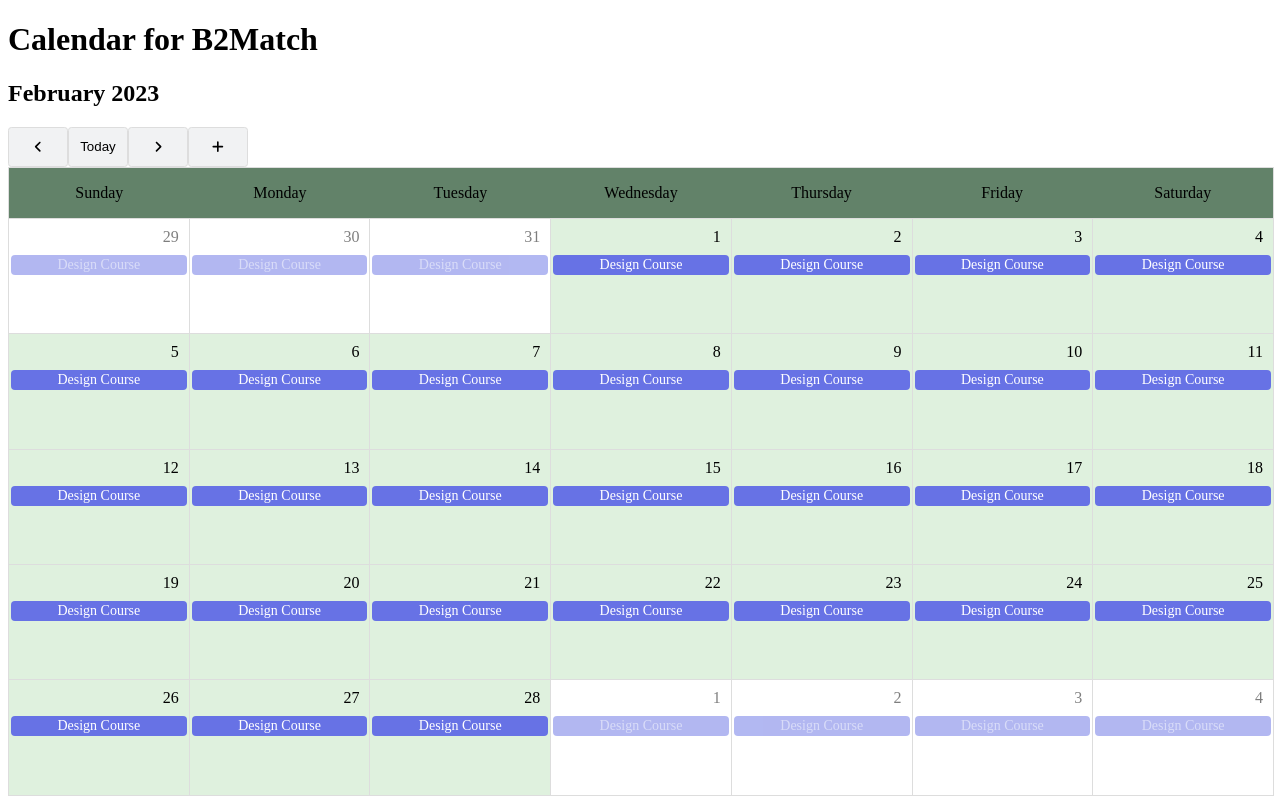
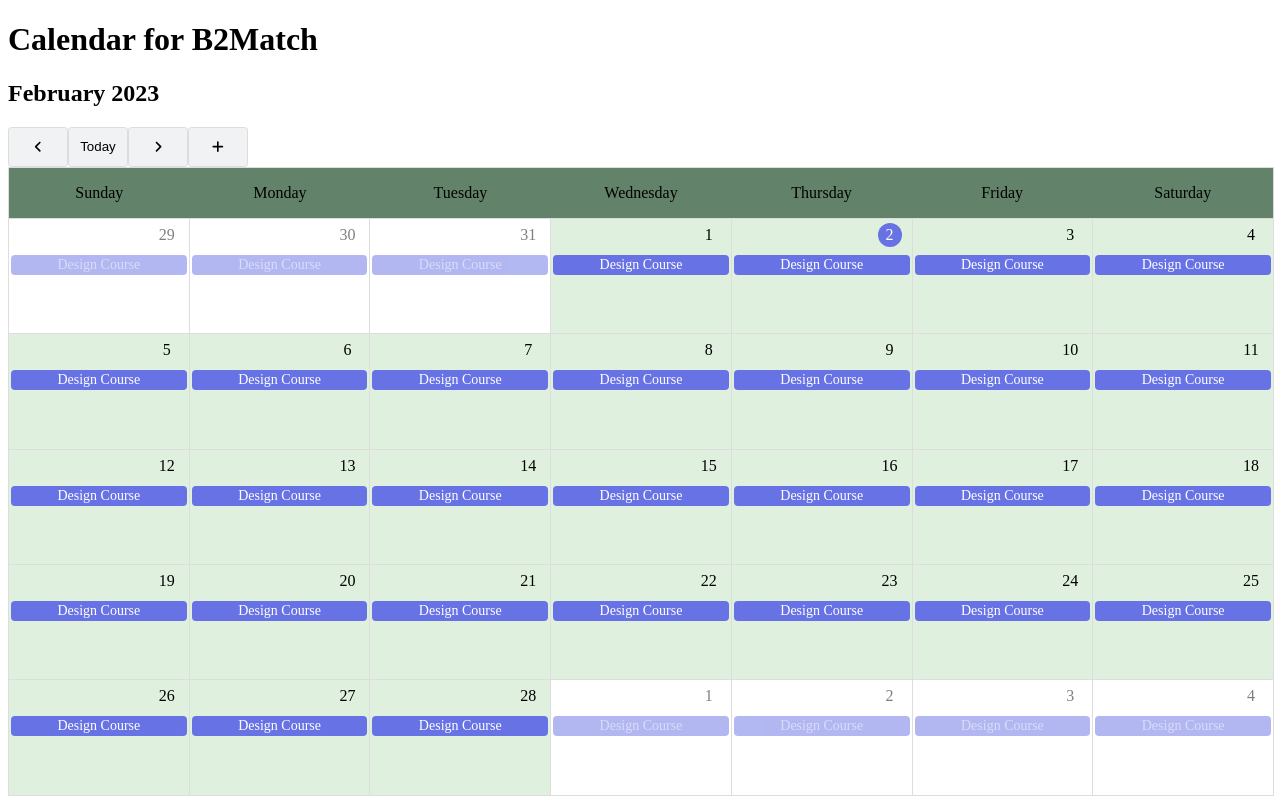
Before and after one commit to roberth6060/react-calender-app, a React (Create React App) app: page / in a window 1280 px wide. Built offline with nearby package versions, Linux system fonts and the light colour scheme.

Commit message:
added feature to track current day

```diff
--- a/src/components/CalendarGrid/CalendarGrid.tsx
+++ b/src/components/CalendarGrid/CalendarGrid.tsx
@@ -74,7 +74,7 @@ nextDays.splice(remainder);
 return (
     <CalendarDates>
         <CalendarDate days={prevDays} type="prev"/>
-        <CalendarDate days={createMonthDates(curMonthDays, curMonth)} type="today"/>
+        <CalendarDate curDate={curDate} days={createMonthDates(curMonthDays, curMonth)} type="today"/>
         <CalendarDate days={nextDays} type="next"/>
     </CalendarDates>)
 }
--- a/src/components/common/CalendarDate/CalendarDate.tsx
+++ b/src/components/common/CalendarDate/CalendarDate.tsx
@@ -5,18 +5,20 @@ import { CalendarEvent, CalendarNumber } from "./style/CalendarDate-Style";
 interface IDays {
     days: Array<string>,
     type: string,
+    curDate?: string,
 }
 const CalendarDate = (props: IDays)=> {
     return(<>
         {props.days.map((curDay,i)=> {
+
         const day =  moment(curDay).format('D')
         return( <div key={curDay}
-		className={`calendar-date ${props.type}-date`}
+		className={`calendar-date  ${props.type}-date`}
 		data-day={day}
 		data-date={curDay}
 		title={curDay}>
-		    <CalendarNumber>{ day }</CalendarNumber>
-		    <CalendarEvent onClick={(e)=> {
+		    <CalendarNumber colorText= {props.curDate===curDay?"white": "black"} bgColor= {props.curDate===curDay?"#6772e5": ""}>{ day }</CalendarNumber>
+		    <CalendarEvent   onClick={(e)=> {
                 e.preventDefault();
                 console.log(e.target);
             }}>
--- a/src/components/common/CalendarDate/style/CalendarDate-Style.ts
+++ b/src/components/common/CalendarDate/style/CalendarDate-Style.ts
@@ -1,11 +1,25 @@
 import styled from "styled-components";
 
-export const CalendarNumber = styled.span`
+export const CalendarNumber = styled.span<{
+  bgColor: string;
+  colorText: string;
+}>`
   position: absolute;
-  top: 10px;
+  top: 4px;
   right: 10px;
   line-height: 1;
   z-index: 1;
+  width: 20px;
+  height: 20px;
+  display: flex;
+  text-align: center;
+  align-items: center;
+  justify-content: center;
+  padding: 2px;
+  border-radius: 100%;
+  margin-bottom: 70px;
+  background-color: ${(props) => props.bgColor};
+  color: ${(props) => props.colorText};
 `;
 
 export const CalendarEvent = styled.span`
```
